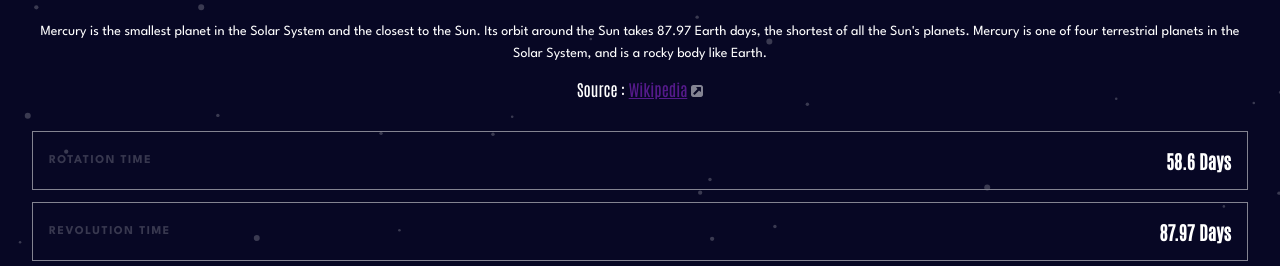
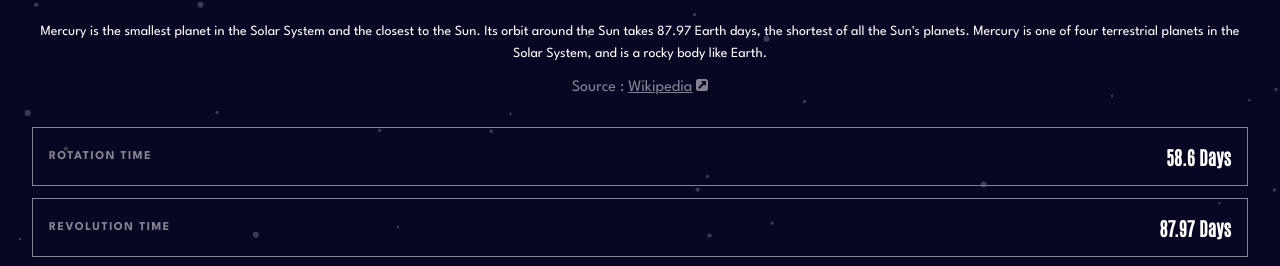
Before and after one commit to Stamwill/planet-facts, a plain HTML site: page src/pages/home.html in a window 1280 px wide. Shown: the part 686-952 px from the top of the page. Drawn offline with Linux system fonts and the light colour scheme.

Commit message:
[globals.css] Add color and font family for Wikipedia link

```diff
--- a/src/styles/globals.css
+++ b/src/styles/globals.css
@@ -135,6 +135,16 @@ body {
   line-height: 22px;;
 }
 
+.wikiContainer {
+  font-family: var(--spartan);
+  color: var(--gray);
+
+}
+
+#wikiLink {color: var(--gray);
+  /* text-decoration: none; */
+}
+
 #wikiLink:hover {
   cursor: pointer;
 }
@@ -159,7 +169,7 @@ body {
   text-transform: uppercase;
   letter-spacing: 1.5px;
   font-size: 12px;
-  color: var(--dark-gray);
+  color: var(--gray);
   margin: 0;
 }
 
```
